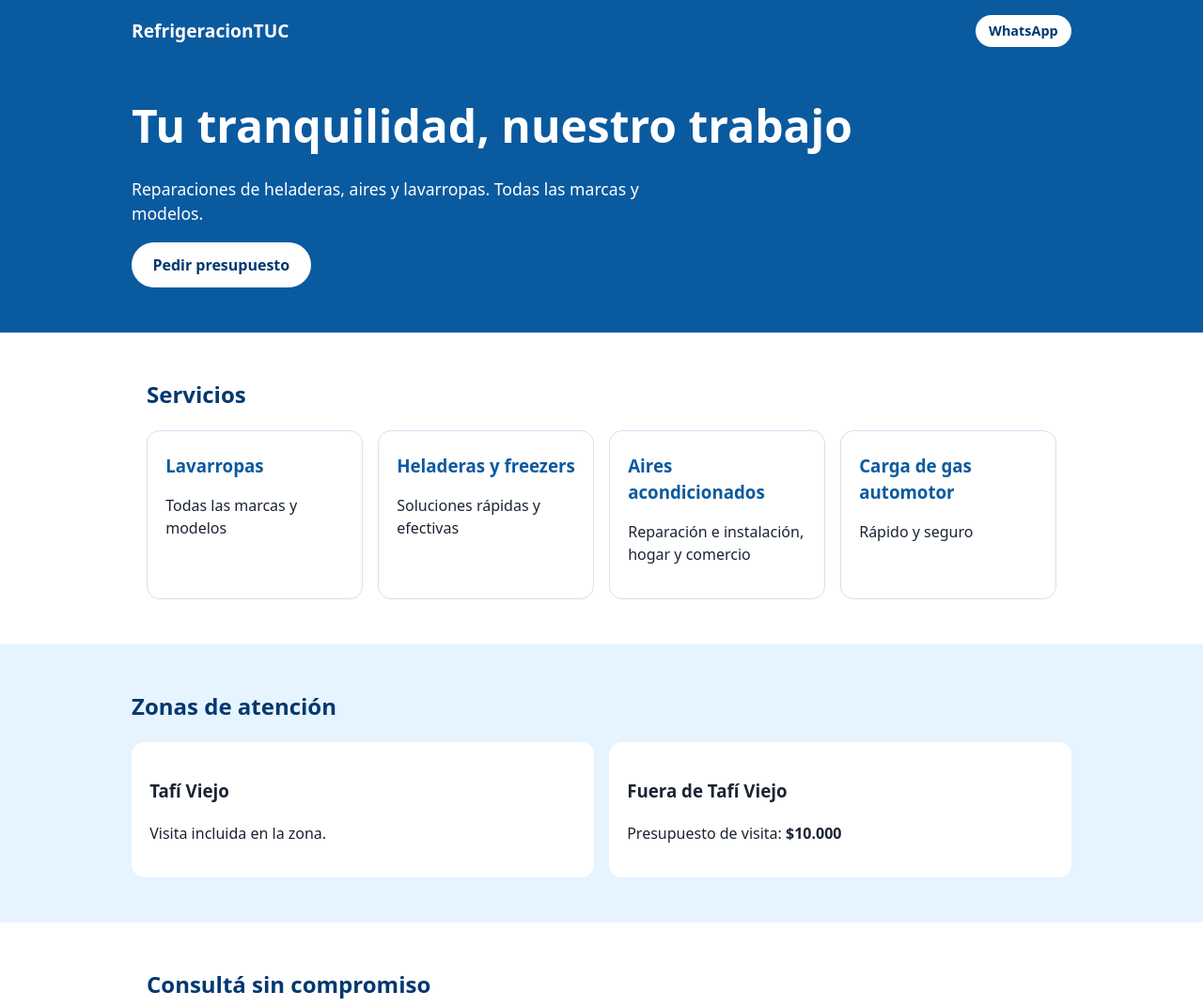
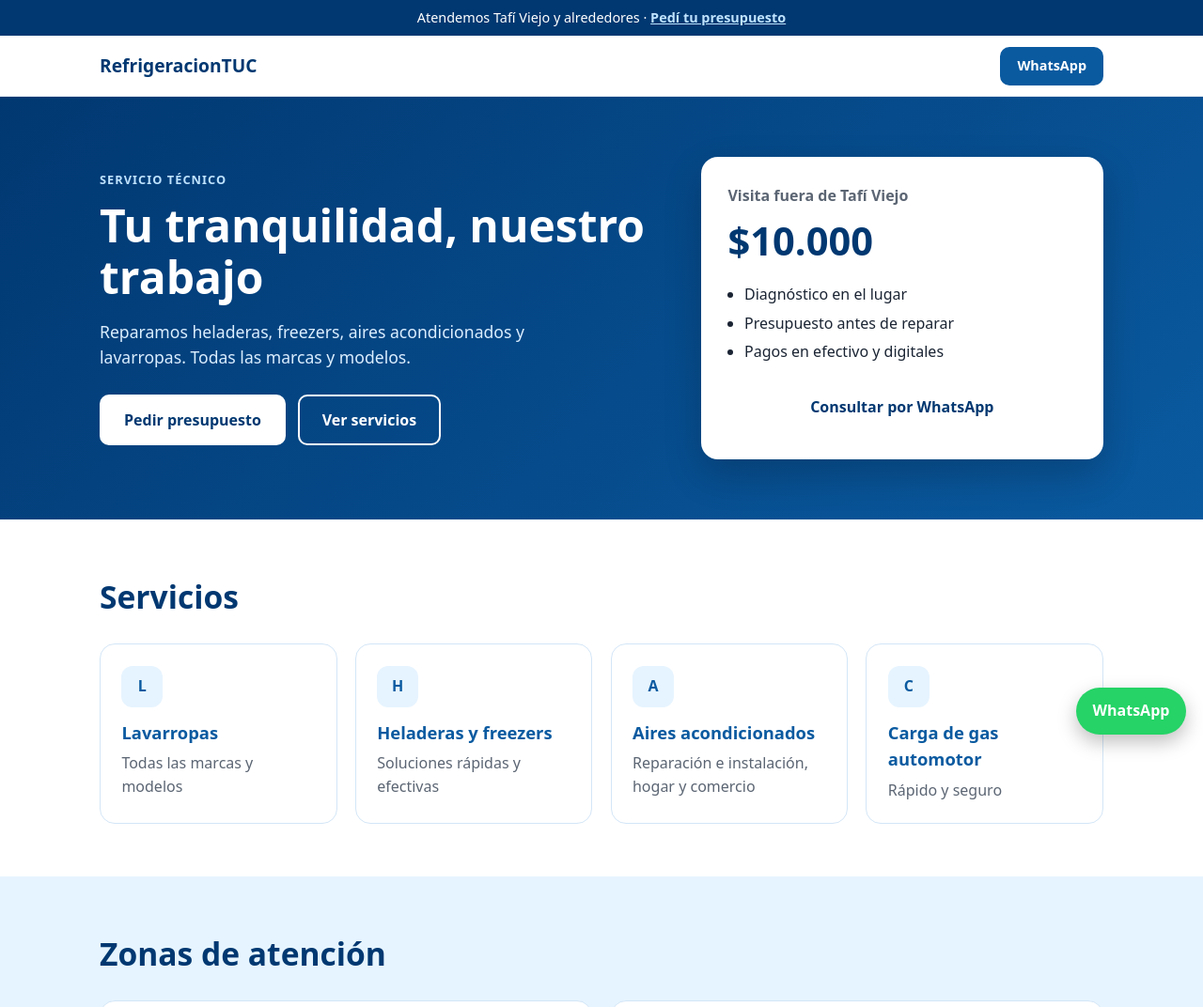
Before and after one commit to alexismacias10/proyectos-dev, a plain HTML site: page 01-landing-refrigeracion/index.html in a window 1280 px wide. Shown: the top 1072 px of the page at 94% size. Drawn offline with Linux system fonts and the light colour scheme.

Commit message:
Rediseña landing de refrigeración con hero, precio y botón flotante de WhatsApp
Co-Authored-By: Claude Haiku 5.5 <noreply@anthropic.com>
Claude-Session: https://claude.ai/code/session_01BzUyaToEGu9nxXS9QjjT13

```diff
--- a/01-landing-refrigeracion/index.html
+++ b/01-landing-refrigeracion/index.html
@@ -8,41 +8,70 @@
 <link rel="stylesheet" href="style.css">
 </head>
 <body>
-<header class="hero">
-  <nav class="nav">
+
+<div class="aviso">Atendemos Tafí Viejo y alrededores · <a href="#contacto">Pedí tu presupuesto</a></div>
+
+<header class="site-header">
+  <div class="contenedor nav">
     <span class="logo">RefrigeracionTUC</span>
-    <a class="btn btn-small" href="https://wa.me/5493816443138" target="_blank" rel="noopener">WhatsApp</a>
-  </nav>
-  <div class="hero-content">
-    <h1>Tu tranquilidad, nuestro trabajo</h1>
-    <p>Reparaciones de heladeras, aires y lavarropas. Todas las marcas y modelos.</p>
-    <a class="btn" href="https://wa.me/5493816443138" target="_blank" rel="noopener">Pedir presupuesto</a>
+    <a class="btn btn-chico" href="https://wa.me/5493816443138" target="_blank" rel="noopener">WhatsApp</a>
   </div>
 </header>
 
-<main>
-  <section class="section">
+<section class="hero">
+  <div class="contenedor hero-grid">
+    <div>
+      <p class="etiqueta">Servicio técnico</p>
+      <h1>Tu tranquilidad, nuestro trabajo</h1>
+      <p class="bajada">Reparamos heladeras, freezers, aires acondicionados y lavarropas. Todas las marcas y modelos.</p>
+      <div class="acciones">
+        <a class="btn" href="#contacto">Pedir presupuesto</a>
+        <a class="btn btn-outline" href="#servicios">Ver servicios</a>
+      </div>
+    </div>
+    <aside class="precio-card">
+      <p class="precio-label">Visita fuera de Tafí Viejo</p>
+      <p class="precio">$10.000</p>
+      <ul>
+        <li>Diagnóstico en el lugar</li>
+        <li>Presupuesto antes de reparar</li>
+        <li>Pagos en efectivo y digitales</li>
+      </ul>
+      <a class="btn btn-bloque" href="https://wa.me/5493816443138" target="_blank" rel="noopener">Consultar por WhatsApp</a>
+    </aside>
+  </div>
+</section>
+
+<section class="seccion" id="servicios">
+  <div class="contenedor">
     <h2>Servicios</h2>
-    <div class="grid" id="servicios"></div>
-  </section>
+    <div class="grid" id="servicios-lista"></div>
+  </div>
+</section>
 
-  <section class="section alt">
+<section class="seccion alt">
+  <div class="contenedor">
     <h2>Zonas de atención</h2>
-    <div class="zona">
-      <div>
+    <div class="grid grid-2">
+      <div class="card">
         <h3>Tafí Viejo</h3>
         <p>Visita incluida en la zona.</p>
       </div>
-      <div>
+      <div class="card">
         <h3>Fuera de Tafí Viejo</h3>
         <p>Presupuesto de visita: <strong>$10.000</strong></p>
       </div>
     </div>
-  </section>
+  </div>
+</section>
 
-  <section class="section">
-    <h2>Consultá sin compromiso</h2>
-    <form id="contacto" class="form" novalidate>
+<section class="seccion" id="contacto">
+  <div class="contenedor contacto-grid">
+    <div>
+      <h2>Consultá sin compromiso</h2>
+      <p>Dejanos tus datos y te respondemos por WhatsApp.</p>
+    </div>
+    <form id="formulario" class="form" novalidate>
       <label>Nombre
         <input name="nombre" required minlength="2" autocomplete="name">
       </label>
@@ -61,12 +90,18 @@
       <button class="btn" type="submit">Enviar por WhatsApp</button>
       <p class="msg" role="status"></p>
     </form>
-  </section>
-</main>
+  </div>
+</section>
 
-<footer>
-  <p>Recibimos todos los medios de pago · Calidad, confianza y buen servicio</p>
+<footer class="site-footer">
+  <div class="contenedor">
+    <p><strong>RefrigeracionTUC</strong></p>
+    <p>Recibimos todos los medios de pago · Calidad, confianza y buen servicio</p>
+  </div>
 </footer>
+
+<a class="whatsapp-flotante" href="https://wa.me/5493816443138" target="_blank" rel="noopener" aria-label="Escribir por WhatsApp">WhatsApp</a>
+
 <script src="script.js"></script>
 </body>
 </html>
--- a/01-landing-refrigeracion/script.js
+++ b/01-landing-refrigeracion/script.js
@@ -6,13 +6,13 @@ const servicios = [
   { titulo: 'Carga de gas automotor', detalle: 'Rápido y seguro' },
 ];
 
-const grid = document.getElementById('servicios');
+const grid = document.getElementById('servicios-lista');
 grid.innerHTML = servicios
-  .map(s => `<article class="card"><h3>${s.titulo}</h3><p>${s.detalle}</p></article>`)
+  .map(s => `<article class="card"><div class="icono">${s.titulo[0]}</div><h3>${s.titulo}</h3><p>${s.detalle}</p></article>`)
   .join('');
 
 // Formulario: valida y arma un mensaje para WhatsApp.
-const form = document.getElementById('contacto');
+const form = document.getElementById('formulario');
 const msg = form.querySelector('.msg');
 
 form.addEventListener('submit', e => {
--- a/01-landing-refrigeracion/style.css
+++ b/01-landing-refrigeracion/style.css
@@ -3,31 +3,76 @@
   --azul-oscuro: #013871;
   --celeste: #e6f4ff;
   --texto: #1a2433;
-  --blanco: #fff;
+  --gris: #5b6573;
+  --blanco: #ffffff;
+  --verde: #25d366;
 }
 * { box-sizing: border-box; }
-body { margin: 0; font-family: system-ui, sans-serif; color: var(--texto); background: var(--blanco); line-height: 1.5; }
-.hero { background: var(--azul); color: var(--blanco); padding: 1rem 1rem 3rem; }
-.nav { display: flex; justify-content: space-between; align-items: center; max-width: 1000px; margin: 0 auto; }
-.logo { font-weight: 800; font-size: 1.2rem; }
-.hero-content { max-width: 1000px; margin: 3rem auto 0; }
-.hero h1 { font-size: clamp(1.8rem, 5vw, 3rem); margin: 0 0 .5rem; }
-.hero p { font-size: 1.1rem; max-width: 560px; }
-.btn { display: inline-block; background: var(--blanco); color: var(--azul-oscuro); font-weight: 700; padding: .75rem 1.4rem; border-radius: 999px; text-decoration: none; border: 0; cursor: pointer; font-size: 1rem; }
-.btn-small { padding: .4rem .9rem; font-size: .9rem; }
-.section { padding: 3rem 1rem; max-width: 1000px; margin: 0 auto; }
-.section.alt { background: var(--celeste); max-width: none; }
-.section.alt > * { max-width: 1000px; margin-left: auto; margin-right: auto; }
-h2 { color: var(--azul-oscuro); margin-top: 0; }
-.grid { display: grid; gap: 1rem; grid-template-columns: repeat(auto-fit, minmax(220px, 1fr)); }
-.card { border: 1px solid #cfe3f5; border-radius: 14px; padding: 1.2rem; }
-.card h3 { margin: .2rem 0; color: var(--azul); }
-.zona { display: grid; gap: 1rem; grid-template-columns: repeat(auto-fit, minmax(240px, 1fr)); }
-.zona > div { background: var(--blanco); border-radius: 14px; padding: 1.2rem; }
-.form { display: grid; gap: .9rem; max-width: 480px; }
-label { display: grid; gap: .3rem; font-weight: 600; }
-input, select { font: inherit; padding: .7rem; border: 1px solid #b8cfe3; border-radius: 10px; }
-input:invalid:not(:placeholder-shown), select:invalid:not(:focus) { border-color: #c0392b; }
-form .btn { background: var(--azul); color: var(--blanco); justify-self: start; }
-.msg { min-height: 1.2rem; margin: 0; color: #c0392b; }
-footer { text-align: center; padding: 2rem 1rem; background: var(--azul-oscuro); color: var(--blanco); font-size: .95rem; }
+body { margin: 0; font-family: system-ui, -apple-system, "Segoe UI", sans-serif; color: var(--texto); background: var(--blanco); line-height: 1.55; }
+img { max-width: 100%; }
+.contenedor { max-width: 1100px; margin: 0 auto; padding: 0 1rem; }
+
+/* Barra superior y encabezado */
+.aviso { background: var(--azul-oscuro); color: #fff; text-align: center; font-size: .9rem; padding: .5rem 1rem; }
+.aviso a { color: #bfe3ff; font-weight: 700; }
+.site-header { border-bottom: 1px solid #e3ebf3; position: sticky; top: 0; background: #fff; z-index: 10; }
+.nav { display: flex; justify-content: space-between; align-items: center; height: 64px; }
+.logo { font-weight: 800; font-size: 1.2rem; color: var(--azul-oscuro); }
+
+/* Botones */
+.btn { display: inline-block; background: var(--azul); color: #fff; font-weight: 700; padding: .8rem 1.5rem; border-radius: 10px; text-decoration: none; border: 2px solid var(--azul); cursor: pointer; font: inherit; font-weight: 700; }
+.btn:hover { background: var(--azul-oscuro); border-color: var(--azul-oscuro); }
+.btn-outline { background: transparent; color: var(--azul); }
+.btn-outline:hover { background: var(--celeste); color: var(--azul-oscuro); }
+.btn-chico { padding: .45rem 1rem; font-size: .9rem; }
+.btn-bloque { display: block; text-align: center; margin-top: 1.2rem; }
+
+/* Hero */
+.hero { background: linear-gradient(135deg, var(--azul-oscuro), var(--azul)); color: #fff; padding: 4rem 0; }
+.hero-grid { display: grid; gap: 2.5rem; grid-template-columns: 1.4fr 1fr; align-items: center; }
+.etiqueta { text-transform: uppercase; letter-spacing: .08em; font-size: .8rem; font-weight: 700; color: #bfe3ff; margin: 0 0 .6rem; }
+.hero h1 { font-size: clamp(2rem, 4.5vw, 3rem); line-height: 1.15; margin: 0 0 1rem; }
+.bajada { font-size: 1.1rem; max-width: 520px; color: #dbeeff; }
+.acciones { display: flex; flex-wrap: wrap; gap: .8rem; margin-top: 1.6rem; }
+.hero .btn { background: #fff; color: var(--azul-oscuro); border-color: #fff; }
+.hero .btn:hover { background: var(--celeste); border-color: var(--celeste); color: var(--azul-oscuro); }
+.hero .btn-outline { background: transparent; color: #fff; border-color: #fff; }
+.hero .btn-outline:hover { background: rgba(255,255,255,.12); color: #fff; }
+
+.precio-card { background: #fff; color: var(--texto); border-radius: 18px; padding: 1.8rem; box-shadow: 0 16px 40px rgba(0,0,0,.2); }
+.precio-label { margin: 0; color: var(--gris); font-weight: 600; }
+.precio { font-size: 2.6rem; font-weight: 800; color: var(--azul-oscuro); margin: .2rem 0 .8rem; }
+.precio-card ul { padding-left: 1.1rem; margin: 0; color: var(--texto); }
+.precio-card li { margin: .35rem 0; }
+
+/* Secciones */
+.seccion { padding: 3.5rem 0; }
+.seccion.alt { background: var(--celeste); }
+h2 { color: var(--azul-oscuro); font-size: clamp(1.6rem, 3vw, 2.1rem); margin: 0 0 1.5rem; }
+
+.grid { display: grid; gap: 1.2rem; grid-template-columns: repeat(auto-fit, minmax(230px, 1fr)); }
+.grid-2 { grid-template-columns: repeat(auto-fit, minmax(280px, 1fr)); }
+.card { background: #fff; border: 1px solid #d3e6f7; border-radius: 16px; padding: 1.4rem; }
+.card h3 { margin: 0 0 .4rem; color: var(--azul); font-size: 1.15rem; }
+.card p { margin: 0; color: var(--gris); }
+.card .icono { width: 44px; height: 44px; border-radius: 12px; background: var(--celeste); color: var(--azul); display: grid; place-items: center; font-weight: 800; margin-bottom: .8rem; }
+
+/* Contacto */
+.contacto-grid { display: grid; gap: 2.5rem; grid-template-columns: 1fr 1fr; align-items: start; }
+.contacto-grid p { color: var(--gris); }
+.form { display: grid; gap: .9rem; background: #fff; border: 1px solid #d3e6f7; border-radius: 16px; padding: 1.6rem; box-shadow: 0 6px 24px rgba(10,90,160,.08); }
+label { display: grid; gap: .3rem; font-weight: 600; font-size: .95rem; }
+input, select { font: inherit; font-weight: 400; padding: .7rem; border: 1px solid #b8cfe3; border-radius: 10px; }
+input:focus, select:focus { outline: 2px solid var(--azul); border-color: transparent; }
+.form .btn { justify-self: start; }
+.msg { min-height: 1.2rem; margin: 0; color: #c0392b; font-size: .9rem; }
+
+/* Pie y botón flotante */
+.site-footer { background: var(--azul-oscuro); color: #dbeeff; padding: 2rem 0; font-size: .95rem; }
+.site-footer p { margin: .2rem 0; }
+.whatsapp-flotante { position: fixed; right: 18px; bottom: 18px; background: var(--verde); color: #fff; font-weight: 700; padding: .8rem 1.1rem; border-radius: 999px; text-decoration: none; box-shadow: 0 8px 20px rgba(0,0,0,.25); z-index: 20; }
+
+@media (max-width: 760px) {
+  .hero-grid, .contacto-grid { grid-template-columns: 1fr; }
+  .hero { padding: 2.5rem 0; }
+}
```
